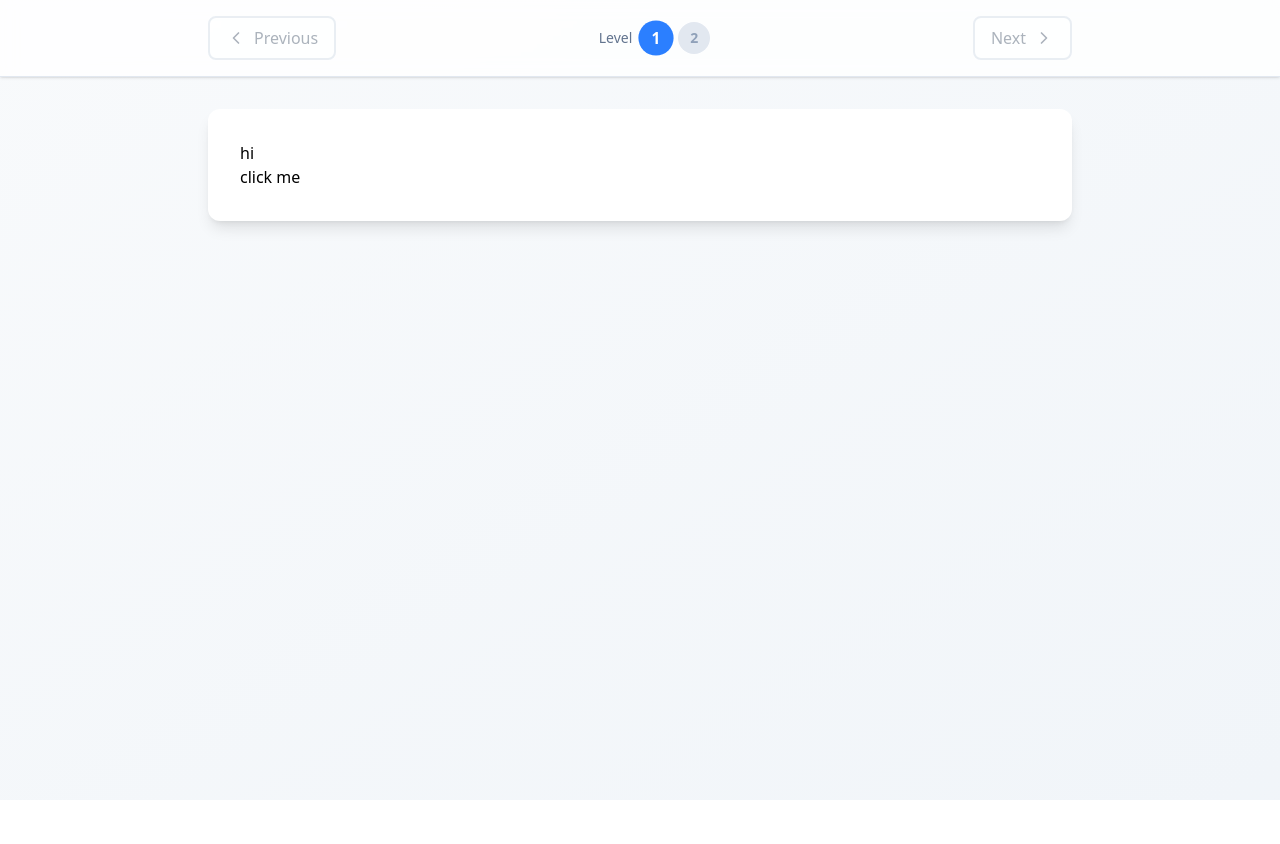
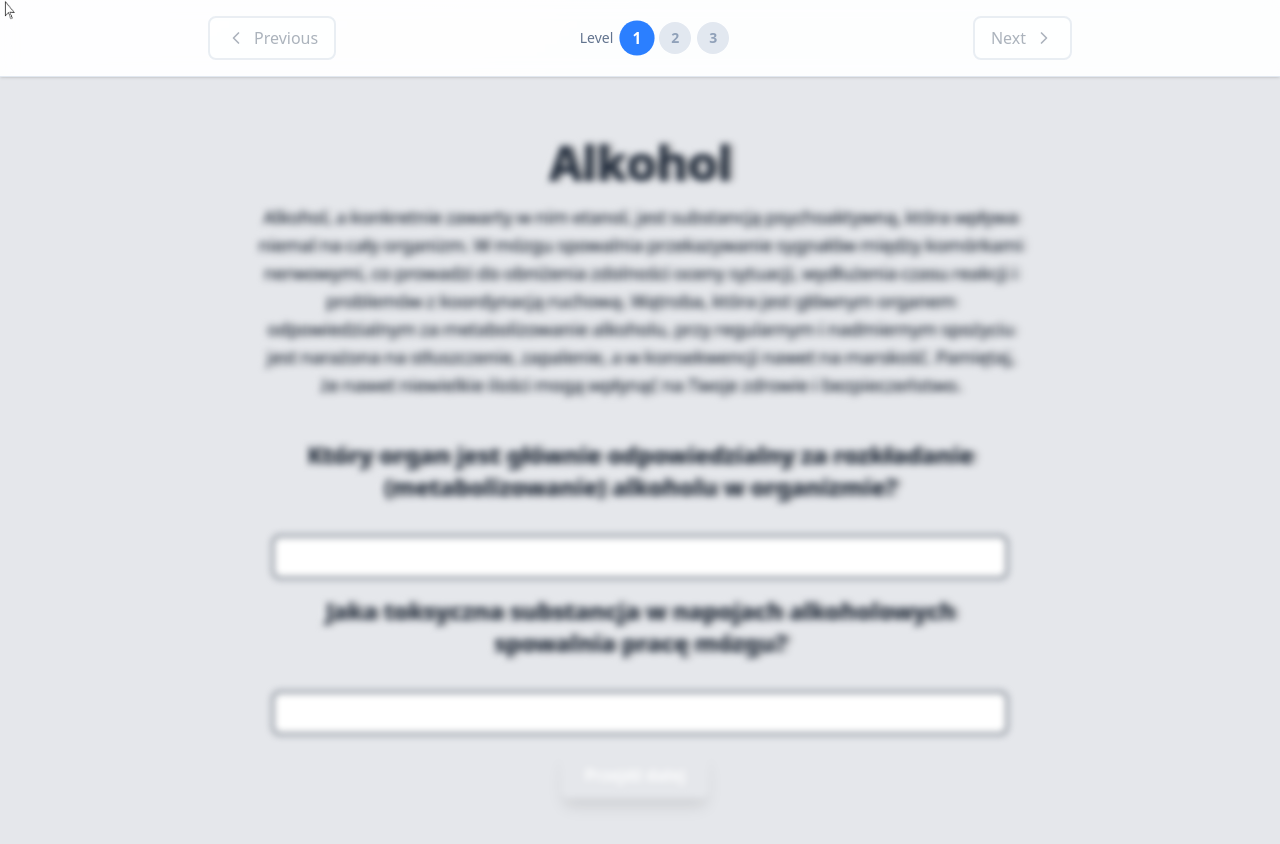
Before and after one commit to sikoramodra/Hackathon-SCI-25, a React (Vite) app: page / in a window 1280 px wide. Shown: the top 844 px of the page. Before the commit the page ends 800 px from the top, so only its background shows below. Built offline with nearby package versions, Linux system fonts and the light colour scheme.

Commit message:
connect level1 with App

```diff
--- a/src/App.jsx
+++ b/src/App.jsx
@@ -1,6 +1,7 @@
-import { ChevronLeft, ChevronRight } from 'lucide-react';
-import { useState } from 'react';
-import Level1 from './components/Level1_dummy';
+import {ChevronLeft, ChevronRight} from 'lucide-react';
+import {useState} from 'react';
+import Level1 from './components/Level1';
+import Level1_dummy from "./components/Level1_dummy";
 
 function App() {
     const [level, setLevel] = useState(0);
@@ -11,8 +12,9 @@ function App() {
     };
 
     const levels = [
-    <Level1 key={1} test={true} complete={() => complete(1)} />,
-    <Level1 />,
+        <Level1 key={1} complete={() => complete(1)}/>,
+        <Level1_dummy key={2} complete={() => complete(2)}/>,
+        <Level1_dummy key={3} complete={() => complete(3)}/>,
     ];
 
     const changeLevel = (change) => {
@@ -33,7 +35,8 @@ function App() {
                             onClick={() => changeLevel(-1)}
                             className="group hover:-translate-y-0.5 flex items-center gap-2 rounded-lg border-2 border-slate-300 bg-white px-4 py-2 font-medium text-slate-700 transition-all hover:border-slate-400 hover:shadow-md active:translate-y-0 disabled:cursor-not-allowed disabled:opacity-40 disabled:hover:translate-y-0 disabled:hover:border-slate-300 disabled:hover:shadow-none"
                         >
-              <ChevronLeft className="group-hover:-translate-x-1 h-5 w-5 transition-transform group-disabled:group-hover:translate-x-0" />
+                            <ChevronLeft
+                                className="group-hover:-translate-x-1 h-5 w-5 transition-transform group-disabled:group-hover:translate-x-0"/>
                             <span>Previous</span>
                         </button>
 
@@ -66,16 +69,15 @@ function App() {
                             className="group hover:-translate-y-0.5 flex items-center gap-2 rounded-lg border-2 border-slate-300 bg-white px-4 py-2 font-medium text-slate-700 transition-all hover:border-slate-400 hover:shadow-md active:translate-y-0 disabled:cursor-not-allowed disabled:opacity-40 disabled:hover:translate-y-0 disabled:hover:border-slate-300 disabled:hover:shadow-none"
                         >
                             <span>Next</span>
-              <ChevronRight className="h-5 w-5 transition-transform group-hover:translate-x-1 group-disabled:group-hover:translate-x-0" />
+                            <ChevronRight
+                                className="h-5 w-5 transition-transform group-hover:translate-x-1 group-disabled:group-hover:translate-x-0"/>
                         </button>
                     </div>
                 </div>
             </nav>
 
-      <main className="mx-auto max-w-4xl px-4 py-8">
-        <div className="rounded-xl bg-white p-8 shadow-lg">
+            <main>
                 {levels.at(level)}
-        </div>
             </main>
         </div>
     );
--- a/src/components/Level1.jsx
+++ b/src/components/Level1.jsx
@@ -2,7 +2,7 @@
 import React, {useState, useEffect, useRef} from 'react';
 import cursorImage from '../assets/cursor.png';
 
-const Level1 = () => {
+const Level1 = ({complete}) => {
     // Stan dla dynamicznego blura i diplopii
     const [blurValue, setBlurValue] = useState(0);
     const [diplopiaOffset, setDiplopiaOffset] = useState(0);
@@ -149,9 +149,7 @@ const Level1 = () => {
                     <button
                         type="button"
                         disabled={!(isInputValid1 && isInputValid2)}
-                        onClick={() => {
-                            console.log("Nastepny")
-                        }}
+                        onClick={complete}
                         className={`
                             text-white
                             font-bold
```
Lines whose indentation alone changed are shown as unchanged.
